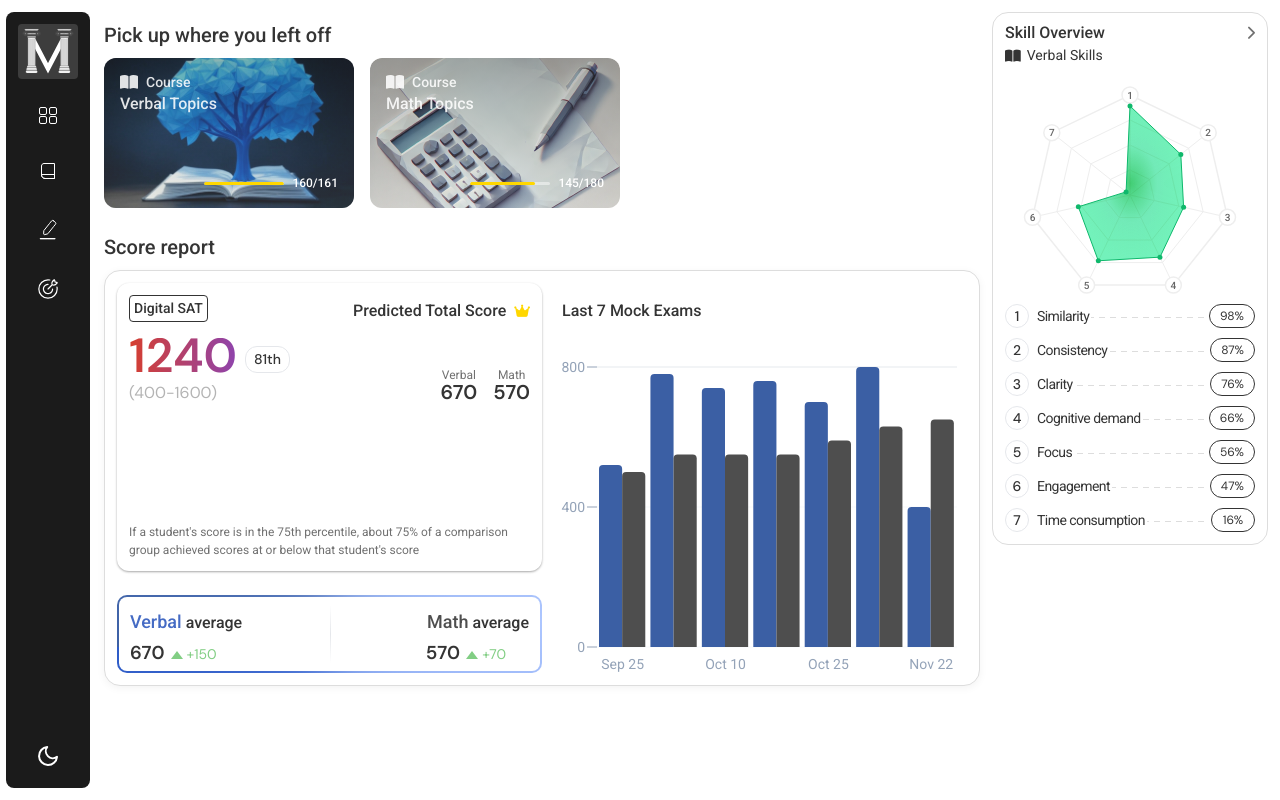
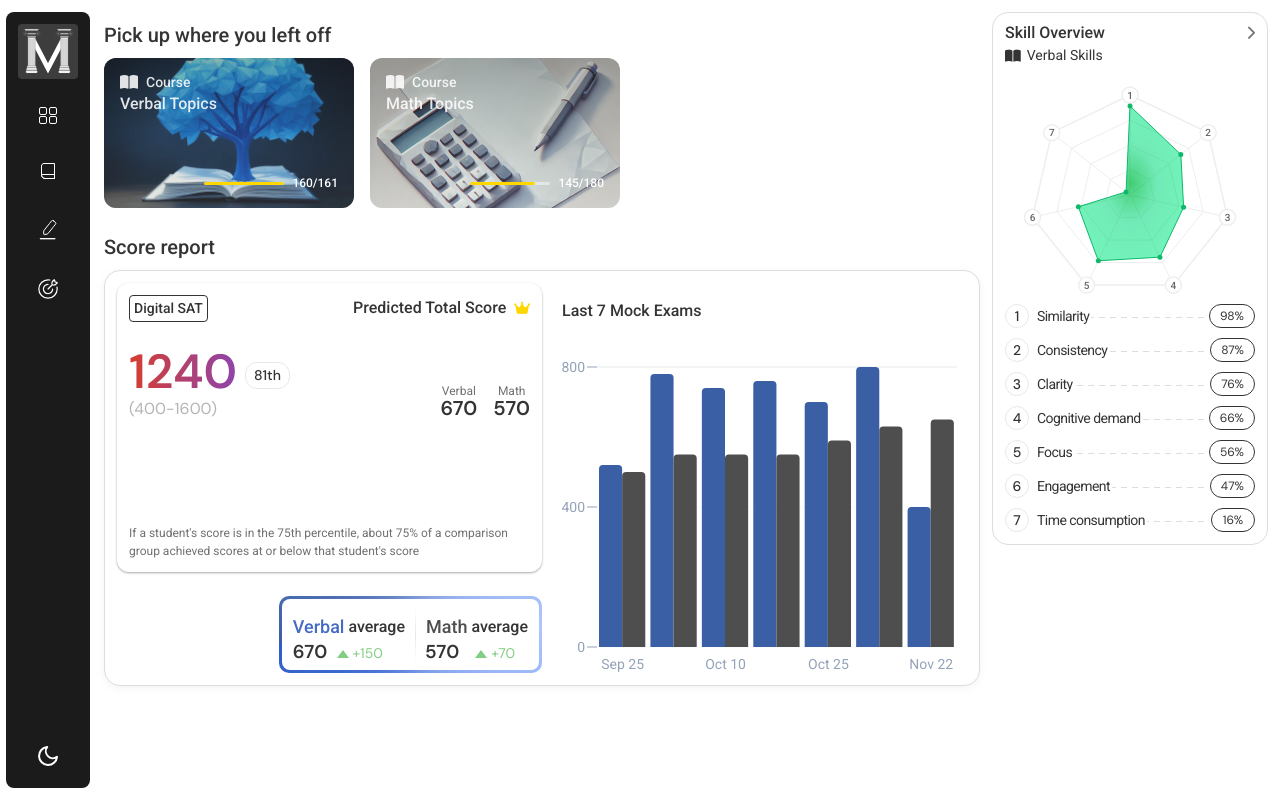
Before and after one commit to Orujhimaru/max_odyssey, a React (Vite) app: page / in a window 1280 px wide. Built offline with nearby package versions, Linux system fonts and the light colour scheme; a web font is replaced by a local one.

Commit message:
design: box size change

```diff
--- a/src/components/ScoreColumnComponent/PredictedScore/PredictedScore.css
+++ b/src/components/ScoreColumnComponent/PredictedScore/PredictedScore.css
@@ -158,6 +158,7 @@
   display: flex;
   flex-direction: column;
   gap: 12px;
+  margin-bottom: 16px;
 }
 
 .predicted-flex.center .score-value {
@@ -185,14 +186,6 @@
   .score-boxes-inner {
     flex-direction: column;
   }
-}
-
-.score-header-flex {
-  display: flex;
-  justify-content: space-between;
-  flex-wrap: wrap;
-  gap: 8px;
-  align-items: center;
 }
 
 /* @media (max-width: 1144px) {
--- a/src/components/ScoreColumnComponent/ScoreBox/ScoreBox.css
+++ b/src/components/ScoreColumnComponent/ScoreBox/ScoreBox.css
@@ -1,6 +1,7 @@
 .score-box {
   display: flex;
   flex-direction: column;
+  justify-content: space-between;
   background-color: var(--bg-secondary);
   color: var(--text-primary);
   padding: 10px;
@@ -21,10 +22,12 @@
 span.score-box-title-type.verbal {
   color: var(--verbal-color);
   font-size: 18px;
+  line-height: 14px;
 }
 span.score-box-title-type.math {
   color: var(--math-color);
   font-size: 18px;
+  line-height: 14px;
 }
 
 .score-value {
@@ -35,8 +38,10 @@ span.score-box-title-type.math {
   font-family: "DM Sans", serif;
   display: flex;
   align-items: flex-end;
-  justify-content: flex-start;
+  justify-content: space-between;
   gap: 6px;
+  width: 90px;
+  box-sizing: content-box;
 }
 
 .score.verbal,
@@ -48,13 +53,15 @@ span.score-box-title-type.math {
 }
 
 .score-boxes {
-  width: 100%;
+  /* width: 100%; */
+
   display: flex;
   justify-content: flex-end;
   align-items: baseline;
+  align-self: flex-end;
   gap: 0;
   position: relative;
-  padding: 2px;
+  padding: 3px;
   border-radius: 10px;
   background: conic-gradient(from var(--angle), #3b5fa4, #adc6ff, #2d5bc7);
   animation: rotate-gradient 2s linear infinite;
@@ -77,7 +84,7 @@ span.score-box-title-type.math {
   display: flex;
   background-color: var(--bg-secondary);
   border-radius: 8px;
-  width: 100%;
+  /* width: 100%; */
   padding: 1px;
   position: relative;
   z-index: 1;
@@ -131,7 +138,7 @@ span.score-box-title-type.math {
 
 .score-row.math {
   align-self: flex-end;
-  padding-right: 23px;
+  padding-right: 13px;
 }
 
 /* Update dark mode styles */
@@ -144,9 +151,17 @@ span.score-box-title-type.math {
 }
 .score-box.verbal h2 {
   font-size: 16px;
+  line-height: 14px;
+  white-space: nowrap;
+  display: flex;
+  gap: 4px;
 }
 .score-box.math h2 {
   font-size: 16px;
+  line-height: 14px;
+  white-space: nowrap;
+  display: flex;
+  gap: 4px;
 }
 .score-box.math {
   align-items: flex-end;
--- a/src/components/ScoreColumnComponent/ScoreBox/ScoreBox.jsx
+++ b/src/components/ScoreColumnComponent/ScoreBox/ScoreBox.jsx
@@ -7,7 +7,8 @@ const ScoreBox = ({ title, score, improvement, type }) => {
   return (
     <div className={`score-box ${type}`}>
       <h2>
-        <span className={`score-box-title-type ${type}`}>{title}</span> average
+        <span className={`score-box-title-type ${type}`}>{title}</span>
+        <span>average</span>
       </h2>
       <div className={`score-row ${type}`}>
         <h3 className={`score ${type}`}>{score}</h3>
--- a/src/components/ScoreColumnComponent/ScoreColumnGraph/ScoreColumn.css
+++ b/src/components/ScoreColumnComponent/ScoreColumnGraph/ScoreColumn.css
@@ -212,45 +212,6 @@ tspan {
   font-size: 14px;
 }
 
-@media (max-width: 1044px) {
-  .score-boxes-container {
-    flex-direction: row;
-    width: 100%;
-    align-items: flex-end;
-    max-width: none;
-    gap: 12px;
-  }
-  .recharts-wrapper {
-    position: relative;
-    left: 30px;
-  }
-  /* tspan {
-    font-size: 14px;
-  } */
-  .score-boxes {
-    flex-direction: row;
-  }
-  .chart-container {
-    flex-direction: column;
-  }
-  .recharts-responsive-container {
-    position: relative;
-    width: 110% !important; /* Extend container width */
-    transform: translateX(-50px);
-  }
-}
-@media (max-width: 890px) {
-  .score-boxes-container {
-    flex-direction: column;
-    width: 100%;
-    align-items: flex-end;
-  }
-  .score-box.math,
-  .score-box.verbal {
-    /* flex-direction: column; */
-  }
-}
-
 .chart-header {
   display: flex;
   /* justify-content: space-between; */
@@ -266,3 +227,49 @@ tspan {
   padding-left: 20px;
   padding-top: 16px;
 }
+
+.score-box.math,
+.score-box.verbal {
+  /* flex-direction: column; */
+  padding-top: 20px;
+}
+
+@media (max-width: 1044px) {
+  .chart-title {
+    padding-left: 0px;
+  }
+  .score-boxes-container {
+    /* flex-direction: row; */
+    width: 100%;
+    align-items: flex-end;
+    max-width: none;
+    gap: 12px;
+  }
+  .recharts-wrapper {
+    position: relative;
+    left: 30px;
+  }
+  /* tspan {
+    font-size: 14px;
+  } */
+  .score-boxes {
+    max-width: 300px;
+    flex-direction: row;
+  }
+  .chart-container {
+    flex-direction: column;
+  }
+  .recharts-responsive-container {
+    position: relative;
+    width: 110% !important; /* Extend container width */
+    transform: translateX(-50px);
+    top: 0px;
+  }
+}
+@media (max-width: 890px) {
+  .score-boxes-container {
+    flex-direction: column;
+    width: 100%;
+    align-items: flex-end;
+  }
+}
--- a/src/components/ScoreColumnComponent/ScoreColumnGraph/ScoreColumn.jsx
+++ b/src/components/ScoreColumnComponent/ScoreColumnGraph/ScoreColumn.jsx
@@ -45,6 +45,7 @@ export default function ScoreColumnGraph() {
   const [hoveredValue, setHoveredValue] = useState(null);
   const [hoveredBar, setHoveredBar] = useState(null);
   const [displayData, setDisplayData] = useState(data);
+  const [examCount, setExamCount] = useState(7);
 
   // Add this ref to get chart container dimensions
   const chartRef = useRef(null);
@@ -54,9 +55,11 @@ export default function ScoreColumnGraph() {
       if (window.innerWidth <= 1180) {
         // Show only last 5 entries when screen is smaller
         setDisplayData(data.slice(-5));
+        setExamCount(5);
       } else {
         // Show all data when screen is larger
         setDisplayData(data);
+        setExamCount(7);
       }
     };
 
@@ -168,7 +171,7 @@ export default function ScoreColumnGraph() {
           </div>
           <div className="chart-bar-section">
             <div className="chart-header">
-              <h3 className="chart-title">Last 7 Mock Exams</h3>
+              <h3 className="chart-title">Last {examCount} Mock Exams</h3>
             </div>
             <ResponsiveContainer width="100%" height={350} ref={chartRef}>
               <BarChart
```
